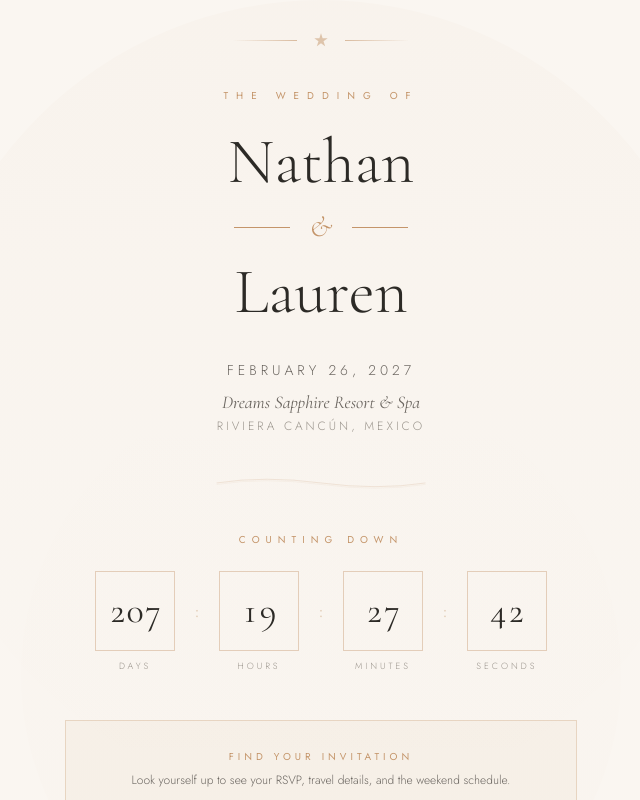
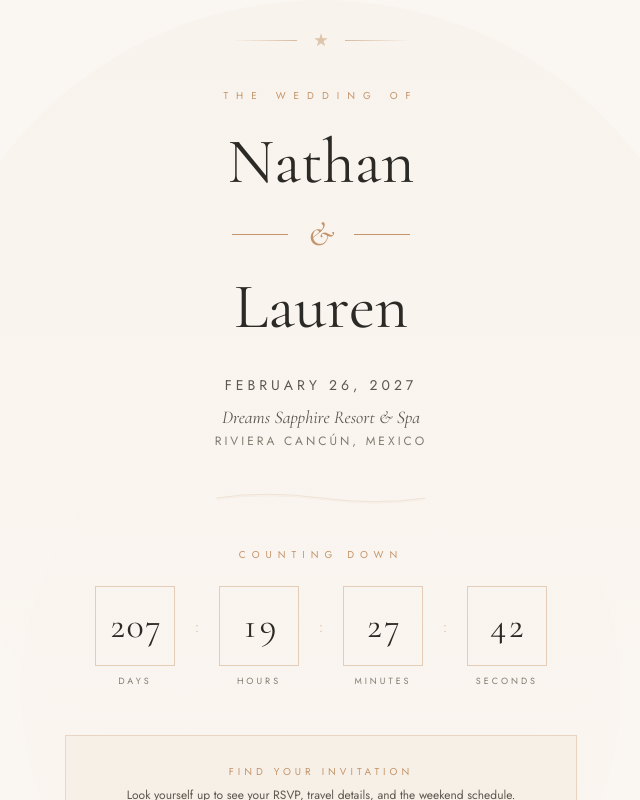
Before and after one commit to betterthanaletterllc/nathan-and-lauren, a Next.js app: page / in a window 1280 px wide. Shown: the top 800 px of the page, without its empty margins (319-959 px from the left). Built offline with nearby package versions, Linux system fonts and the light colour scheme.

Commit message:
Legibility: font-light renders at 400, darker soft/faint ink, medium-weight ampersand

```diff
--- a/src/components/LandingPage.tsx
+++ b/src/components/LandingPage.tsx
@@ -93,7 +93,7 @@ export default function LandingPage() {
           </h1>
           <div className="flex items-center justify-center gap-5 my-3">
             <span className="w-14 h-px bg-gold" />
-            <span className="font-display italic font-light text-3xl text-gold">&</span>
+            <span className="font-display italic font-medium text-[34px] text-gold">&</span>
             <span className="w-14 h-px bg-gold" />
           </div>
           <h1 className="font-display font-light text-[clamp(42px,12vw,64px)] leading-[1.1] text-ink">
--- a/src/components/guest/GuestPageClient.tsx
+++ b/src/components/guest/GuestPageClient.tsx
@@ -529,7 +529,7 @@ export default function GuestPageClient({ guest, members: initialMembers, note,
             </h1>
             <div className="flex items-center justify-center gap-4 my-1.5">
               <span className="w-12 h-px bg-gold" />
-              <span className="font-display italic font-light text-2xl text-gold">
+              <span className="font-display italic font-medium text-2xl text-gold">
                 &
               </span>
               <span className="w-12 h-px bg-gold" />
--- a/src/lib/fonts.ts
+++ b/src/lib/fonts.ts
@@ -10,6 +10,7 @@ export const cormorant = localFont({
     { path: "../fonts/cormorant-garamond-latin-600-normal.woff2", weight: "600", style: "normal" },
     { path: "../fonts/cormorant-garamond-latin-300-italic.woff2", weight: "300", style: "italic" },
     { path: "../fonts/cormorant-garamond-latin-400-italic.woff2", weight: "400", style: "italic" },
+    { path: "../fonts/cormorant-garamond-latin-500-italic.woff2", weight: "500", style: "italic" },
   ],
   variable: "--font-display",
   display: "swap",
--- a/tailwind.config.ts
+++ b/tailwind.config.ts
@@ -7,11 +7,17 @@ const config: Config = {
       colors: {
         gold: { DEFAULT: "#C4956A", light: "#D4A574", pale: "#E8D5C0" },
         sand: { DEFAULT: "#FAF6F1", dark: "#F2EBE2" },
-        ink: { DEFAULT: "#2C2A26", soft: "#6B6660", faint: "#9B958D" },
+        // soft/faint darkened for legibility on the sand background
+        ink: { DEFAULT: "#2C2A26", soft: "#5C574F", faint: "#837C72" },
       },
       fontFamily: {
         display: ["var(--font-display)", "Georgia", "serif"],
         body: ["var(--font-body)", "system-ui", "sans-serif"],
+      },
+      // Site-wide legibility: "light" text renders at regular weight.
+      // The airy look comes from spacing and color, not thin strokes.
+      fontWeight: {
+        light: "400",
       },
     },
   },
```
Also changed, not shown: src/fonts/cormorant-garamond-latin-500-italic.woff2 (added).
